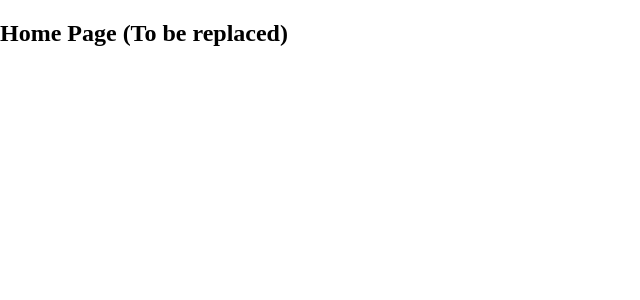
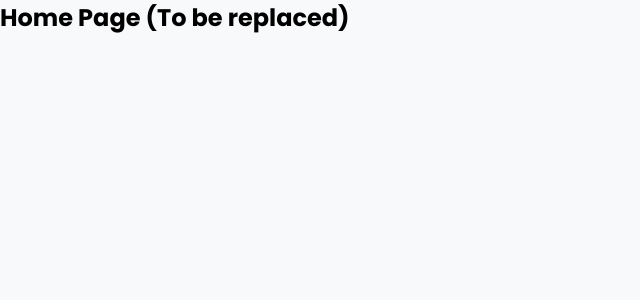
Before and after one commit to ProjectHireReady/ThryveSpace, a React (Vite) app in the folder frontend/: page / in a window 1280 px wide. Shown: the top 300 px of the page, without its empty margins (0-640 px from the left). Built offline with nearby package versions, Linux system fonts and the light colour scheme.

Commit message:
Chore: update global CSS with font variables and base styles

```diff
--- a/frontend/src/styles/global.css
+++ b/frontend/src/styles/global.css
@@ -1,3 +1,36 @@
+/* Import Google Fonts */
+@import url('https://fonts.googleapis.com/css2?family=Lobster+Two&family=Nunito:wght@400;600;700&family=Poppins:wght@400;600;700&display=swap');
+
+/* Define font variables */
+:root {
+  --font-logo: 'Lobster Two', cursive;
+  --font-body: 'Nunito', sans-serif;
+  --font-heading: 'Poppins', sans-serif;
+}
+
+/* Base reset */
+* {
+  margin: 0;
+  padding: 0;
+  box-sizing: border-box;
+}
+
+/* Apply body font and background */
 body {
-  margin: 0;
+  font-family: var(--font-body);
+  background-color: #F7F9FB;
 }
+
+/* Apply heading font */
+h1, h2, h3, h4, h5, h6 {
+  font-family: var(--font-heading);
+}
+
+/* Logo styles based on your design */
+.logo {
+  font-family: var(--font-logo);
+  font-weight: 400;
+  font-size: 44px;
+  line-height: 1;
+  letter-spacing: 0.009em;
+}
```
